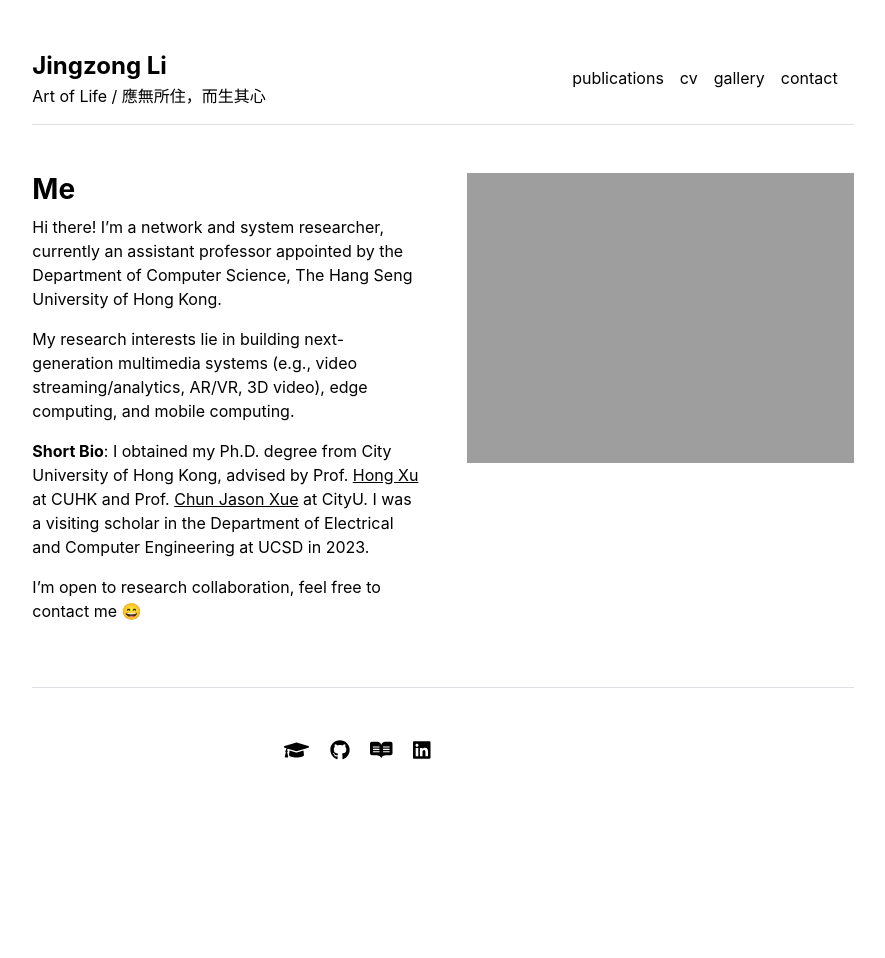
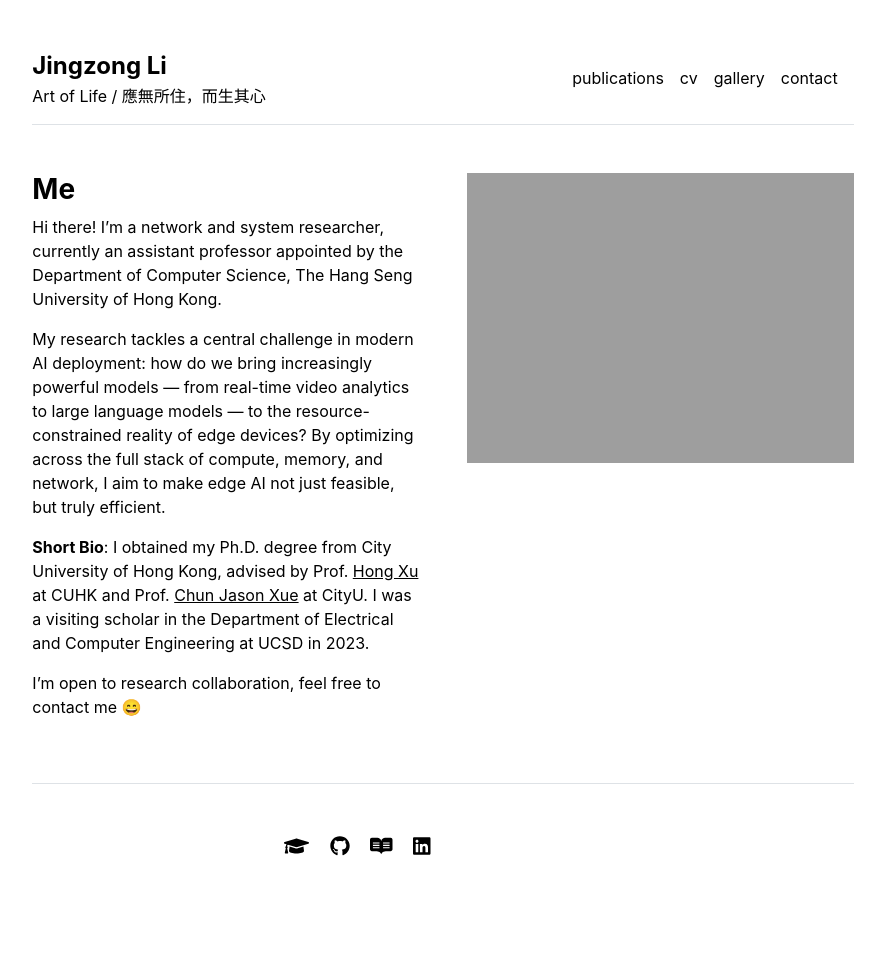
Before and after one commit to kanonjz/academic, a Jekyll site: the page built from index.md, in a window 1280 px wide. Shown: the whole page, without its empty margins (197-1082 px from the left). Built offline with Jekyll 4.4.1, drawn with Linux system fonts in a browser that asks for light colours; before the commit the page ends 900 px from its top, so only the background shows below that.

Commit message:
update bio

```diff
--- a/index.md
+++ b/index.md
@@ -7,7 +7,9 @@ title: "Home"
 
 Hi there! I'm a network and system researcher, currently an assistant professor appointed by the Department of Computer Science, The Hang Seng University of Hong Kong.
 
-My research interests lie in building next-generation multimedia systems (e.g., video streaming/analytics, AR/VR, 3D video), edge computing, and mobile computing.
+<!-- My research interests lie in building next-generation multimedia systems (e.g., video streaming/analytics, AR/VR, 3D video), edge computing, and agentic AI. -->
+
+My research tackles a central challenge in modern AI deployment: how do we bring increasingly powerful models — from real-time video analytics to large language models — to the resource-constrained reality of edge devices? By optimizing across the full stack of compute, memory, and network, I aim to make edge AI not just feasible, but truly efficient.
 
 **Short Bio**: I obtained my Ph.D. degree from City University of Hong Kong, advised by Prof. [Hong Xu](https://henryhxu.github.io/) at CUHK and Prof. [Chun Jason Xue](https://scholar.google.com/citations?user=C6oyGQkAAAAJ&hl=en) at CityU. I was a visiting scholar in the Department of Electrical and Computer Engineering at UCSD in 2023.
 
```
